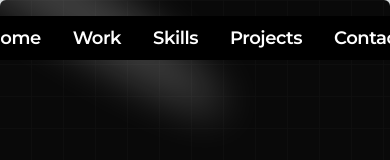
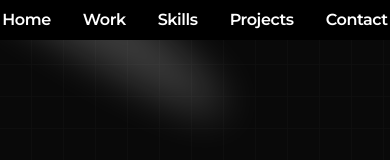
Before and after one commit to faznaa/portfolio, a Next.js app: page / in a window 390 px wide. Shown: the top 160 px of the page. Built offline with nearby package versions, Linux system fonts and the light colour scheme; a web font is replaced by a local one.

Commit message:
mobile responsive

```diff
--- a/pages/components/Description/index.tsx
+++ b/pages/components/Description/index.tsx
@@ -67,12 +67,12 @@ Hi there, I'm <span className={`italic text-white font-playfair font-bold text-[
              <motion.div
           style={{ scale ,translateX}}
 
-          className='grid sm:grid-cols-2 gap-4 '>
+          className='grid grid-cols-2 gap-4 '>
             <div className='flex flex-col items-end justify-center gap-4 '>
               <div className='overflow-hidden bg-white-100  w-56 h-36 rounded-3xl'>
                 <CardImage src="https://i.pinimg.com/736x/32/9a/d8/329ad85f4ab2047cae13d582274f9270.jpg" />
               </div>
-              <div className='overflow-hidden  w-32 h-36  rounded-3xl'>
+              <div className='overflow-hidden  w-32 h-36   rounded-3xl'>
                 <CardImage src="https://cdn.worldvectorlogo.com/logos/react-1.svg" />
               </div>
               <div className='overflow-hidden  w-36 h-48  rounded-3xl'>
--- a/pages/components/Navbar/index.tsx
+++ b/pages/components/Navbar/index.tsx
@@ -35,9 +35,9 @@ export default function Navbar() {
     }
   return (
     <div className='fixed top-0 left-0 w-full z-50 bg-transparent'>
-        <div className='flex flex-row justify-center items-center px-4 sm:px-10 py-4'>
-            <div className='flex flex-row gap-x-8 items-center bg-black px-6 py-2 rounded-full'>
-                {items.map((item,index)=><button onClick={() => scroll(item.link)}  className='text-lg sm:text-xl font-semibold tracking-tight text-white hover:text-indigo-700'>{item.name}</button>)}
+        <div className='flex flex-row justify-center items-center px-4 sm:px-10 py-0 sm:py-4'>
+            <div className='flex flex-row gap-x-8 items-center bg-black px-6 py-2 sm:rounded-full'>
+                {items.map((item,index)=><button onClick={() => scroll(item.link)}  className='text-md sm:text-xl font-semibold tracking-tight text-white hover:text-indigo-200'>{item.name}</button>)}
             </div>
             </div>
         </div>
```
